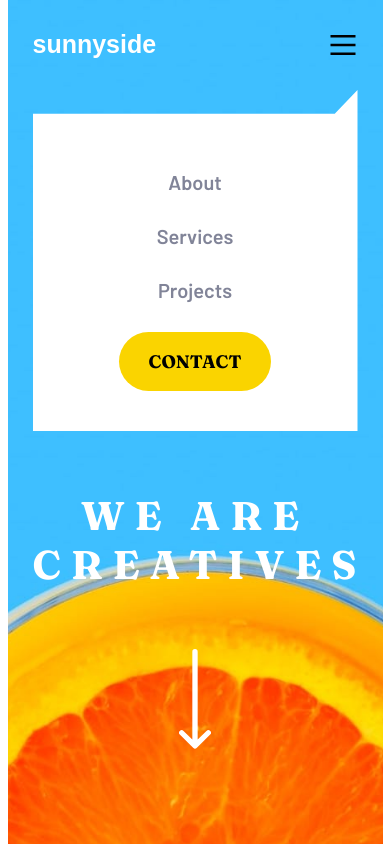
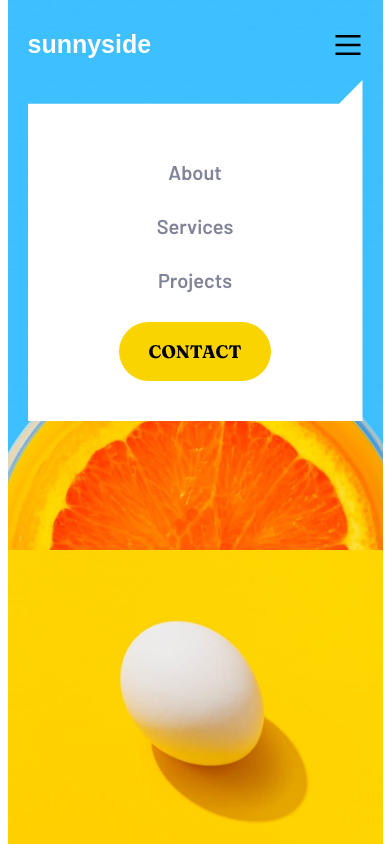
Before and after one commit to Barna-Molnar/sunnyside-agency-react, a React (Create React App) app: page / in a window 390 px wide. Both pictures are taken after a click on the icon 342 px from the left and 45 px from the top of the page. Shown: the top 844 px of the page. Built offline with nearby package versions, Linux system fonts and the light colour scheme.

Commit message:
Toggle mobilMenu

```diff
--- a/src/App.jsx
+++ b/src/App.jsx
@@ -3,6 +3,7 @@ import Banner from './components/Banner';
 import Cards from './components/Cards';
 import Footer from './components/Footer';
 import Header from './components/Header';
+import MobileMenu from './components/MobileMenu';
 import TestimonialsSection from './components/TestimonialsSection';
 
 function App() {
--- a/src/components/Header.jsx
+++ b/src/components/Header.jsx
@@ -1,4 +1,4 @@
-import React from 'react';
+import React, { useState } from 'react';
 import styled from 'styled-components';
 import NavMenu from './NavMenu';
 import HeaderImgDesktop from '../images/desktop/image-header.jpg';
@@ -7,6 +7,7 @@ import ArrowDownIcon from '../images/icons&photos/icon-arrow-down.svg';
 import MobileMenu from './MobileMenu';
 
 const HeaderStyles = styled.div`
+  position: relative;
   width: 100%;
 
   background: url(${HeaderImgDesktop}) no-repeat center / cover;
@@ -24,12 +25,14 @@ const HeaderStyles = styled.div`
     margin-bottom: 35rem;
   }
   @media only screen and (max-width: 1440px) {
-    padding: 0 2.5rem;
+    padding: 0 2rem;
     width: 375px;
     background: url(${HeaderImgMobile}) no-repeat center / cover;
+    z-index: 0;
     h1 {
       font-size: 4rem;
       margin-top: 6rem;
+      z-index: 0;
     }
     img {
       margin-top: 6rem;
@@ -39,10 +42,11 @@ const HeaderStyles = styled.div`
 `;
 
 export default function Header() {
+  const [visible, setVisible] = useState(false);
   return (
     <HeaderStyles>
-      <NavMenu />
-      <MobileMenu />
+      <NavMenu setVisible={setVisible} visible={visible} />
+      <MobileMenu visible={visible} />
       <h1 className="font-f">We are Creatives</h1>
       <img src={ArrowDownIcon} alt="" />
     </HeaderStyles>
--- a/src/components/MobileMenu.jsx
+++ b/src/components/MobileMenu.jsx
@@ -2,12 +2,15 @@ import React from 'react';
 import styled from 'styled-components';
 
 const MobileMenuStyles = styled.div`
+  position: absolute;
+  top: 8rem;
   padding: 8rem 0 4rem 0;
-  width: 100%;
-
+  width: calc(375px - 4rem);
   background-color: var(--white);
   z-index: 10000;
   clip-path: polygon(93% 7%, 100% 0, 100% 0, 100% 100%, 0 100%, 0 7%);
+  transition: all 1s ease;
+  opacity: ${(props) => (props.visible ? 1 : 0)};
   .nav-btn {
     display: block;
     background: var(--yellow);
@@ -35,9 +38,9 @@ const MobileMenuStyles = styled.div`
   }
 `;
 
-export default function MobileMenu() {
+export default function MobileMenu({ visible }) {
   return (
-    <MobileMenuStyles>
+    <MobileMenuStyles visible={visible}>
       <ul className="font-b">
         <li>
           <a href="/about">About</a>
--- a/src/components/NavMenu.jsx
+++ b/src/components/NavMenu.jsx
@@ -1,9 +1,6 @@
 import React, { useState } from 'react';
 import { GrMenu } from 'react-icons/gr';
 import styled from 'styled-components';
-import Hamburger from '../images/icons&photos/icon-hamburger.svg';
-import MobileMenu from './MobileMenu';
-import MobioeMenu from './MobileMenu';
 
 const NavmenuStyles = styled.div`
   padding: 5rem 4rem 0 4rem;
@@ -61,9 +58,7 @@ const NavmenuStyles = styled.div`
   }
 `;
 
-export default function NavMenu() {
-  const [visible, setVisible] = useState(false);
-  console.log(visible, 'burger clicked');
+export default function NavMenu({ setVisible, visible }) {
   return (
     <NavmenuStyles>
       <div className="container ">
@@ -88,7 +83,6 @@ export default function NavMenu() {
           </li>
         </ul>
       </div>
-      {/* <MobileMenu /> */}
     </NavmenuStyles>
   );
 }
```
